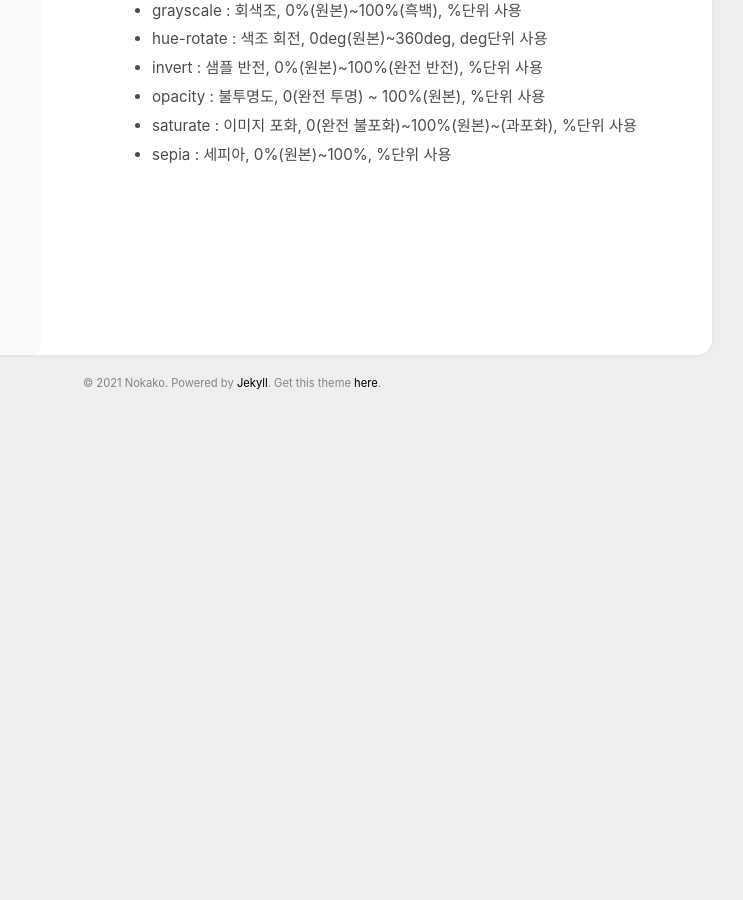
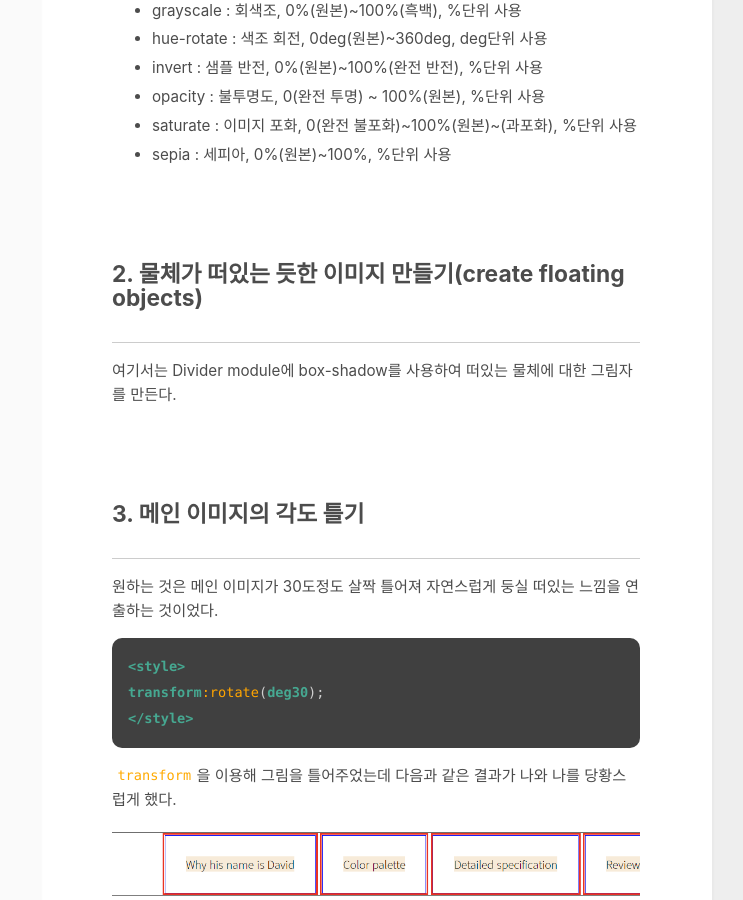
Before and after one commit to Nokako/Nokako.github.io, a Jekyll site: the page built from _posts/2021-02-19-34.md, in a window 1280 px wide and 900 px high, scrolled down 689 px. Shown: the whole window, without its empty margins (408-1151 px from the left). Built offline with Jekyll 4.4.1, drawn with Linux system fonts in a browser that asks for light colours; before the commit the page ends 1104 px from its top, so only the background shows below that; some of the changed text lies outside the part shown.

Commit message:
TIL수정

````diff
--- a/_posts/2021-02-19-34.md
+++ b/_posts/2021-02-19-34.md
@@ -26,3 +26,35 @@ filter 속성
 - opacity : 불투명도, 0(완전 투명) ~ 100%(원본), %단위 사용
 - saturate : 이미지 포화, 0(완전 불포화)~100%(원본)~(과포화), %단위 사용
 - sepia : 세피아, 0%(원본)~100%, %단위 사용
+
+<br>
+<br>
+
+## 2. 물체가 떠있는 듯한 이미지 만들기(create floating objects)
+---
+여기서는 Divider module에 box-shadow를 사용하여 떠있는 물체에 대한 그림자를 만든다.
+
+<br>
+<br>
+
+## 3. 메인 이미지의 각도 틀기
+---
+
+원하는 것은 메인 이미지가 30도정도 살짝 틀어져 자연스럽게 둥실 떠있는 느낌을 연출하는 것이었다.
+```html
+<style>
+transform:rotate(deg30);
+</style>
+```
+`transform`을 이용해 그림을 틀어주었는데 다음과 같은 결과가 나와 나를 당황스럽게 했다.
+
+![사진설명](/assets/img/rotate1.png)
+![사진설명](/assets/img/rotate2.png)
+
+어디가냐.;;
+
+개발자도구로 확인해보니, 영역이 다음과 같았다.
+![사진설명](/assets/img/rotate180.png)
+![사진설명](/assets/img/rotate45.png)
+
+아 ㅇㅋ 문제를 알았다.
````
Also changed, not shown: assets/img/rotate1.png (added), assets/img/rotate180.png (added), assets/img/rotate2.png (added), assets/img/rotate45.png (added).
